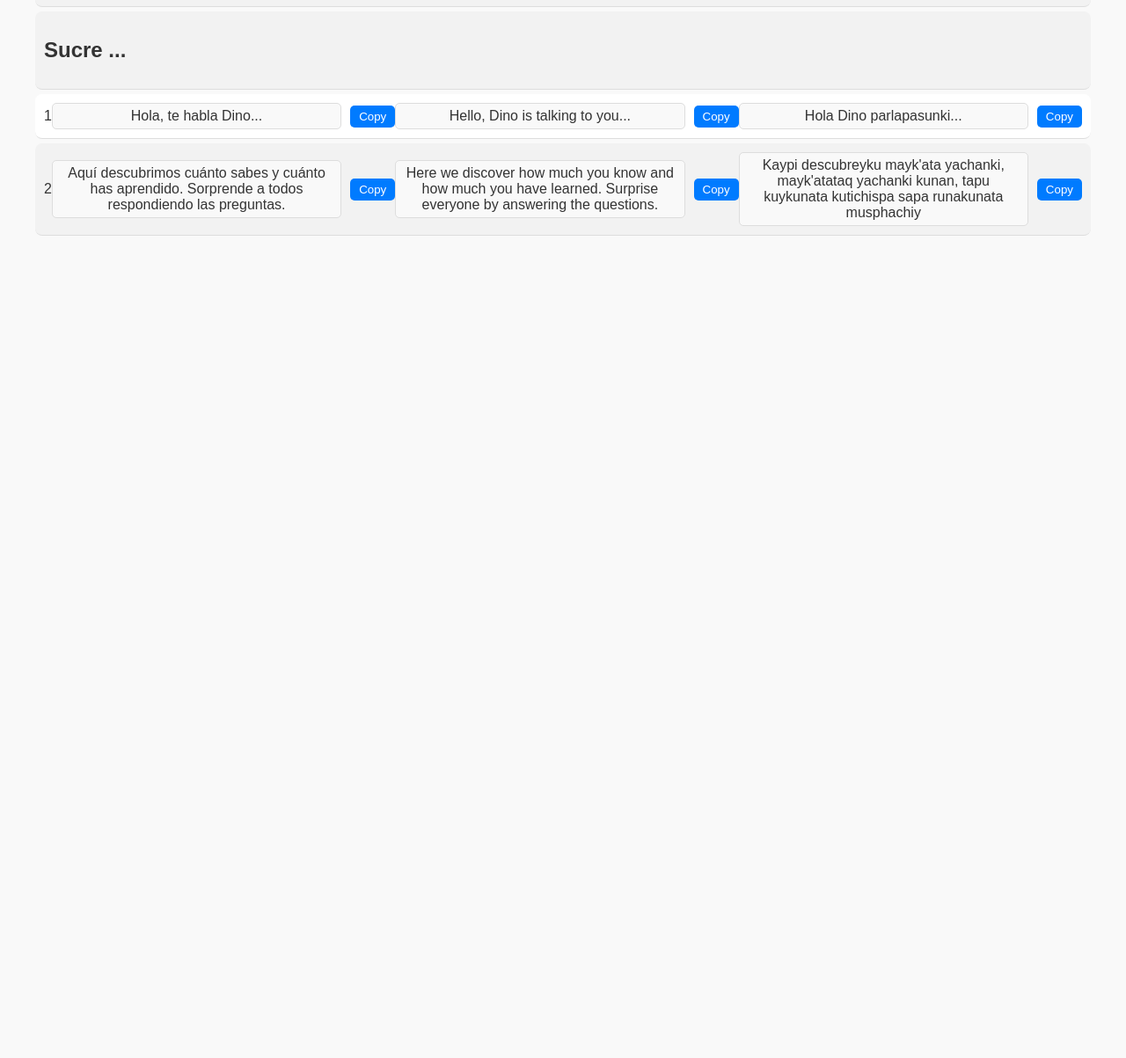
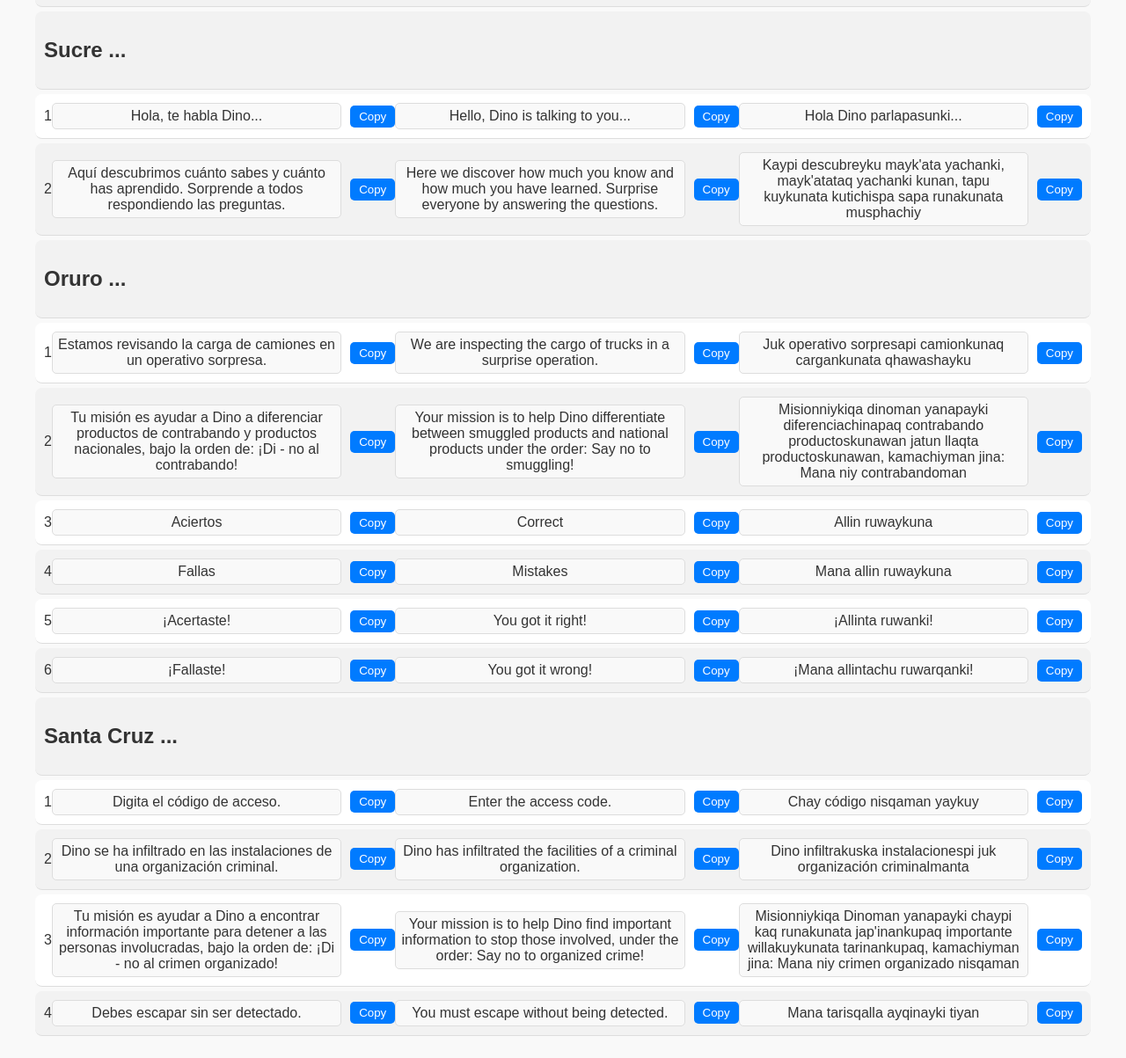
Before and after one commit to danimtx/danimtx.github.io, a plain HTML site: page index.html in a window 1280 px wide. Shown: the part 4297-5500 px from the top of the page at 88% size. Before the commit the page ends 4590 px from the top, so only its background shows below. Drawn offline with Linux system fonts and the light colour scheme.

Commit message:
update + oruro + santa cruz

```diff
--- a/index.html
+++ b/index.html
@@ -93,6 +93,22 @@
             </div>
         </div>
     </div>
+    <!-- Contenedor para las traducciones de oruro -->
+    <div class="container">
+        <div class="table oruro">
+            <div class="row">
+                <h2>Oruro ...</h2>
+            </div>
+        </div>
+    </div>
+    <!-- Contenedor para las traducciones de sz -->
+    <div class="container">
+        <div class="table sz">
+            <div class="row">
+                <h2>Santa Cruz ...</h2>
+            </div>
+        </div>
+    </div>
 
     <script src="script.js"></script>
 </body>
--- /dev/null
+++ b/oruro.json
@@ -0,0 +1,34 @@
+{
+    "oruro": [
+        {
+            "es": "Estamos revisando la carga de camiones en un operativo sorpresa.",
+            "qu": "Juk operativo sorpresapi camionkunaq cargankunata qhawashayku",
+            "en": "We are inspecting the cargo of trucks in a surprise operation."
+        },
+        {
+            "es": "Tu misión es ayudar a Dino a diferenciar productos de contrabando y productos nacionales, bajo la orden de: ¡Di - no al contrabando!",
+            "qu": "Misionniykiqa dinoman yanapayki diferenciachinapaq contrabando productoskunawan jatun llaqta productoskunawan, kamachiyman jina: Mana niy contrabandoman",
+            "en": "Your mission is to help Dino differentiate between smuggled products and national products under the order: Say no to smuggling!"
+        },
+        {
+            "es": "Aciertos",
+            "qu": "Allin ruwaykuna",
+            "en": "Correct"
+        },
+        {
+            "es": "Fallas",
+            "qu": "Mana allin ruwaykuna",
+            "en": "Mistakes"
+        },
+        {
+            "es": "¡Acertaste!",
+            "qu": "¡Allinta ruwanki!",
+            "en": "You got it right!"
+        },
+        {
+            "es": "¡Fallaste!",
+            "qu": "¡Mana allintachu ruwarqanki!",
+            "en": "You got it wrong!"
+        }
+    ]
+}
--- a/script.js
+++ b/script.js
@@ -59,6 +59,10 @@ loadTranslations('paz.json', '.paz');
 loadTranslations('potosi.json', '.potosi');
 //suche
 loadTranslations('sucre.json', '.sucre');
+//oruro
+loadTranslations('oruro.json', '.oruro');
+//sz
+loadTranslations('sz.json', '.sz');
 
 // Función para cambiar entre modo oscuro y claro
 document.getElementById('theme-toggle-btn').addEventListener('click', function () {
--- /dev/null
+++ b/sz.json
@@ -0,0 +1,24 @@
+{
+    "sz": [
+        {
+            "es": "Digita el código de acceso.",
+            "qu": "Chay código nisqaman yaykuy",
+            "en": "Enter the access code."
+        },
+        {
+            "es": "Dino se ha infiltrado en las instalaciones de una organización criminal.",
+            "qu": "Dino infiltrakuska instalacionespi juk organización criminalmanta",
+            "en": "Dino has infiltrated the facilities of a criminal organization."
+        },
+        {
+            "es": "Tu misión es ayudar a Dino a encontrar información importante para detener a las personas involucradas, bajo la orden de: ¡Di - no al crimen organizado!",
+            "qu": "Misionniykiqa Dinoman yanapayki chaypi kaq runakunata jap'inankupaq importante willakuykunata tarinankupaq, kamachiyman jina: Mana niy crimen organizado nisqaman",
+            "en": "Your mission is to help Dino find important information to stop those involved, under the order: Say no to organized crime!"
+        },
+        {
+            "es": "Debes escapar sin ser detectado.",
+            "qu": "Mana tarisqalla ayqinayki tiyan",
+            "en": "You must escape without being detected."
+        }
+    ]
+}
```
